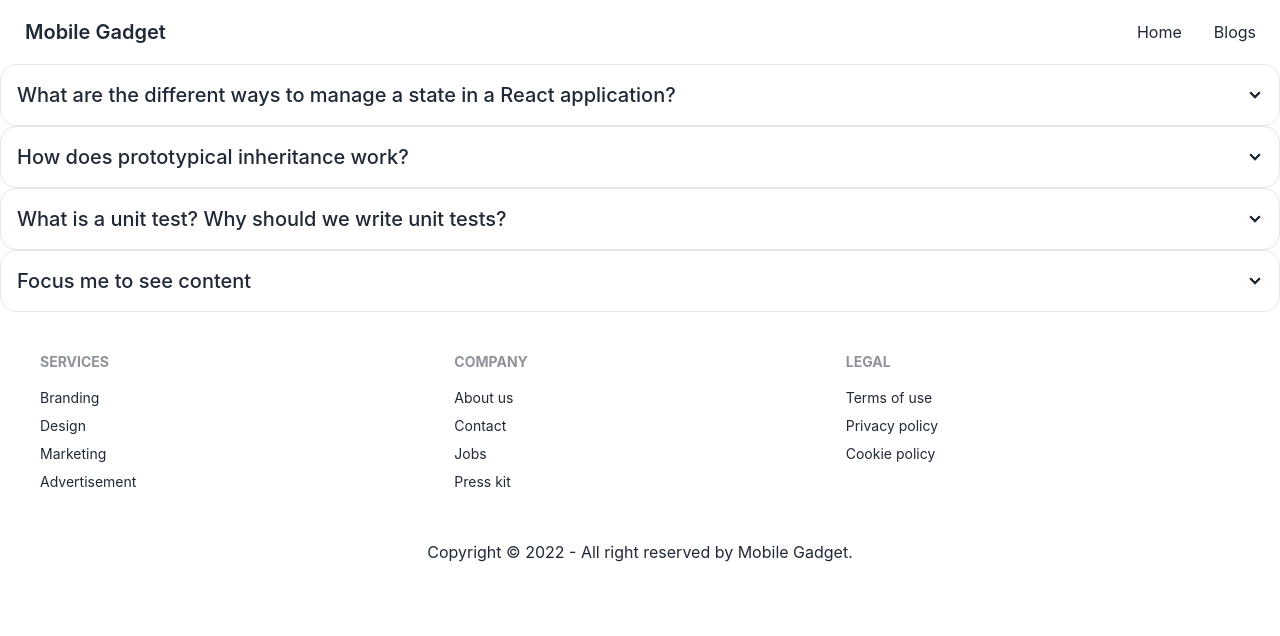
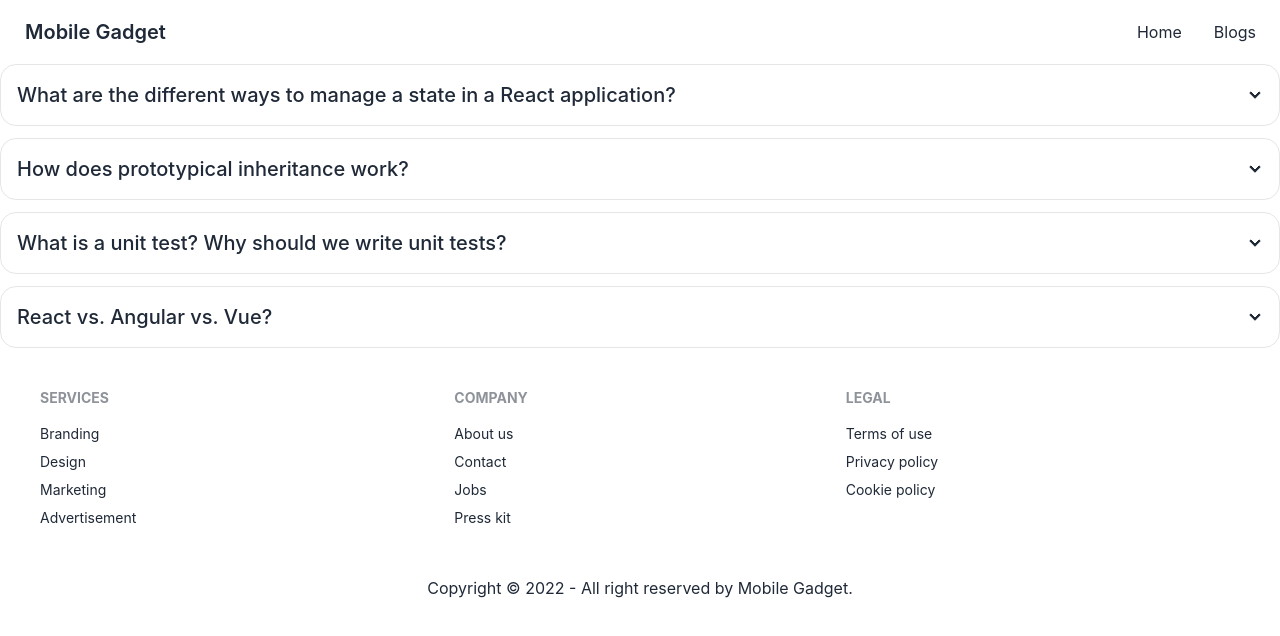
Before and after one commit to SamaulHaque/mobile-gadget-client, a React (Create React App) app: page /blogs in a window 1280 px wide. Shown: the top 636 px of the page. Built offline with nearby package versions, Linux system fonts and the light colour scheme.

Commit message:
FAQ in blogs route

```diff
--- a/src/Pages/Blogs/Blogs.js
+++ b/src/Pages/Blogs/Blogs.js
@@ -3,7 +3,7 @@ import React from 'react';
 const Blogs = () => {
     return (
         <div>
-            <div tabIndex={0} className="collapse collapse-arrow border border-base-300 bg-base-100 rounded-box">
+            <div tabIndex={0} className="collapse collapse-arrow border border-base-300 bg-base-100 rounded-box mb-3">
                 <div className="collapse-title text-xl font-medium">
                     What are the different ways to manage a state in a React application?
                 </div>
@@ -15,7 +15,7 @@ const Blogs = () => {
                     <p><b>Local State</b> The third option is to use store state locally. It is useful when one component needs the state.</p>
                 </div>
             </div>
-            <div tabIndex={1} className="collapse collapse-arrow border border-base-300 bg-base-100 rounded-box">
+            <div tabIndex={1} className="collapse collapse-arrow border border-base-300 bg-base-100 rounded-box mb-3">
                 <div className="collapse-title text-xl font-medium">
                     How does prototypical inheritance work?                </div>
                 <div className="collapse-content">
@@ -24,7 +24,7 @@ const Blogs = () => {
                         In programming, we often want to take something and extend it.For instance, we have a user object with its properties and methods, and want to make admin and guest as slightly modified variants of it. We’d like to reuse what we have in user, not copy/reimplement its methods, just build a new object on top of it.</p>
                 </div>
             </div>
-            <div tabIndex={2} className="collapse collapse-arrow border border-base-300 bg-base-100 rounded-box">
+            <div tabIndex={2} className="collapse collapse-arrow border border-base-300 bg-base-100 rounded-box mb-3">
                 <div className="collapse-title text-xl font-medium">
                     What is a unit test? Why should we write unit tests?
                 </div>
@@ -33,14 +33,29 @@ const Blogs = () => {
                         <b>Unit Test: </b> Unit testing is a software development process in which the smallest testable parts of an application, called units, are individually and independently scrutinized for proper operation. This testing methodology is done during the development process by the software developers and sometimes QA staff.  The main objective of unit testing is to isolate written code to test and determine if it works as intended.
                         Unit testing is an important step in the development process, because if done correctly, it can help detect early flaws in code which may be more difficult to find in later testing stages.
                     </p> <br />
+
+                    <p> <b>Why should write: </b>
+                        Well-written unit tests act as documentation for your code. Any developer can quickly look at your tests and know the purpose of your functions.
+                        It simplifies the debugging process.
+                        Unit testing is an integral part of extreme programming. Extreme programming is basically a “test-everything-that-can-possibly-break” programming strategy.
+                        Unit tests make code reuse easier. If you want to reuse existing code in a new project, you can simply migrate both the code and tests to your new project, then run your tests to make sure you have the desired results.
+                        Unit testing improves code coverage. A debatable topic is to have 100% code coverage across your application.
+                    </p>
                 </div>
             </div>
-            <div tabIndex={0} className="collapse collapse-arrow border border-base-300 bg-base-100 rounded-box">
+            <div tabIndex={3} className="collapse collapse-arrow border border-base-300 bg-base-100 rounded-box">
                 <div className="collapse-title text-xl font-medium">
-                    Focus me to see content
+                React vs. Angular vs. Vue?
                 </div>
                 <div className="collapse-content">
-                    <p>tabIndex={0} attribute is necessary to make the div focusable</p>
+                    <p><b>Angular, </b> developed by Google, was first released in 2010, making it the oldest of the lot. It is a TypeScript-based JavaScript framework. A substantial shift occurred in 2016 on the release of Angular 2 (and the dropping of the “JS” from the original name – AngularJS). Angular 2+ is known as just Angular. Although AngularJS (version 1) still gets updates, we will focus the discussion on Angular.
+                    </p> <br />
+                    <p><b>Vue, </b>
+                     also known as Vue.js, is the youngest member of the group. It was developed by ex-Google employee Evan You in 2014. Over the last several years, Vue has seen a substantial shift in popularity, even though it doesn’t have the backing of a large company. The most current version is always announced on the official Vue website on their releases page. Contributors for Vue are supported by Patreon. It should be noted that Vue also has its own GitHub repo, and functions using TypeScript.
+                    </p><br />
+                    <p><b>React, </b>
+                    developed by Facebook, was initially released in 2013. Facebook uses React extensively in their products (Facebook, Instagram, and WhatsApp). Similar to Vue, the React developers also announce their newest version on the blog section of the React website.
+                    </p>
                 </div>
             </div>
         </div>
```
